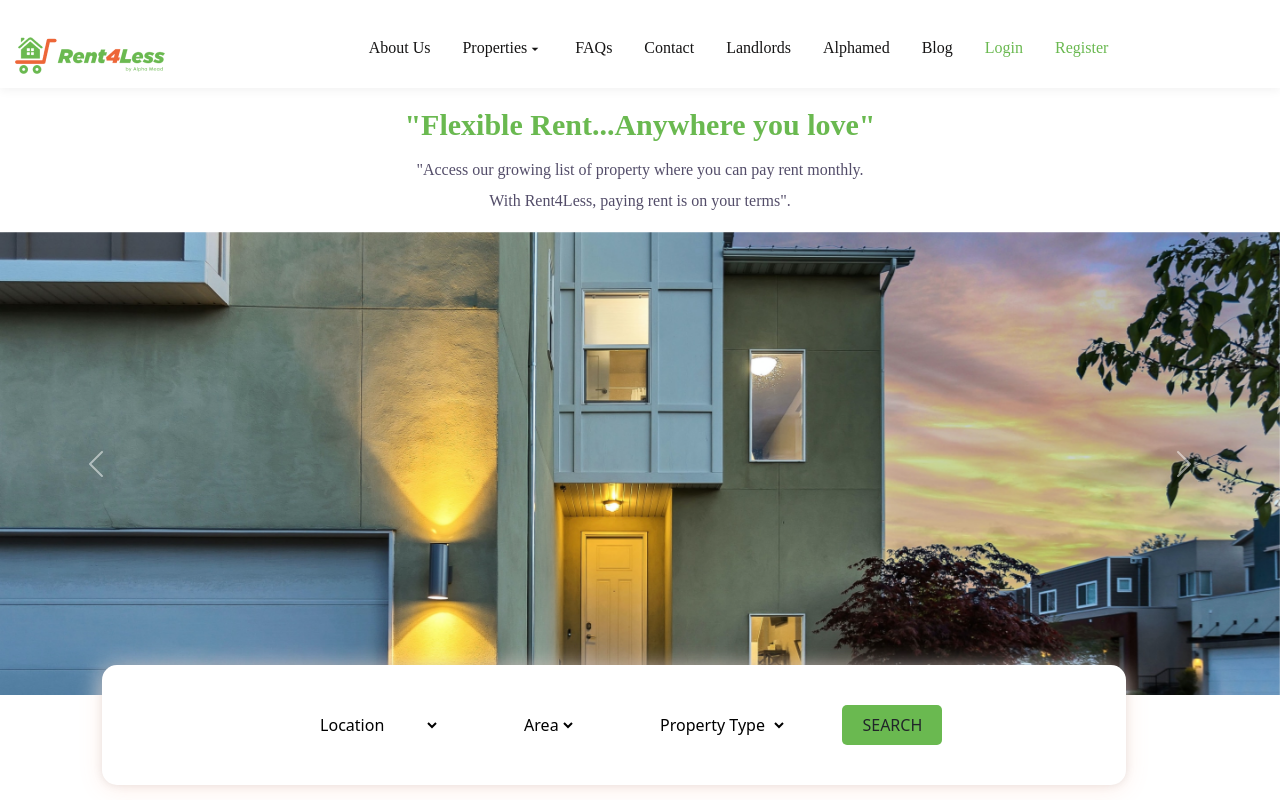
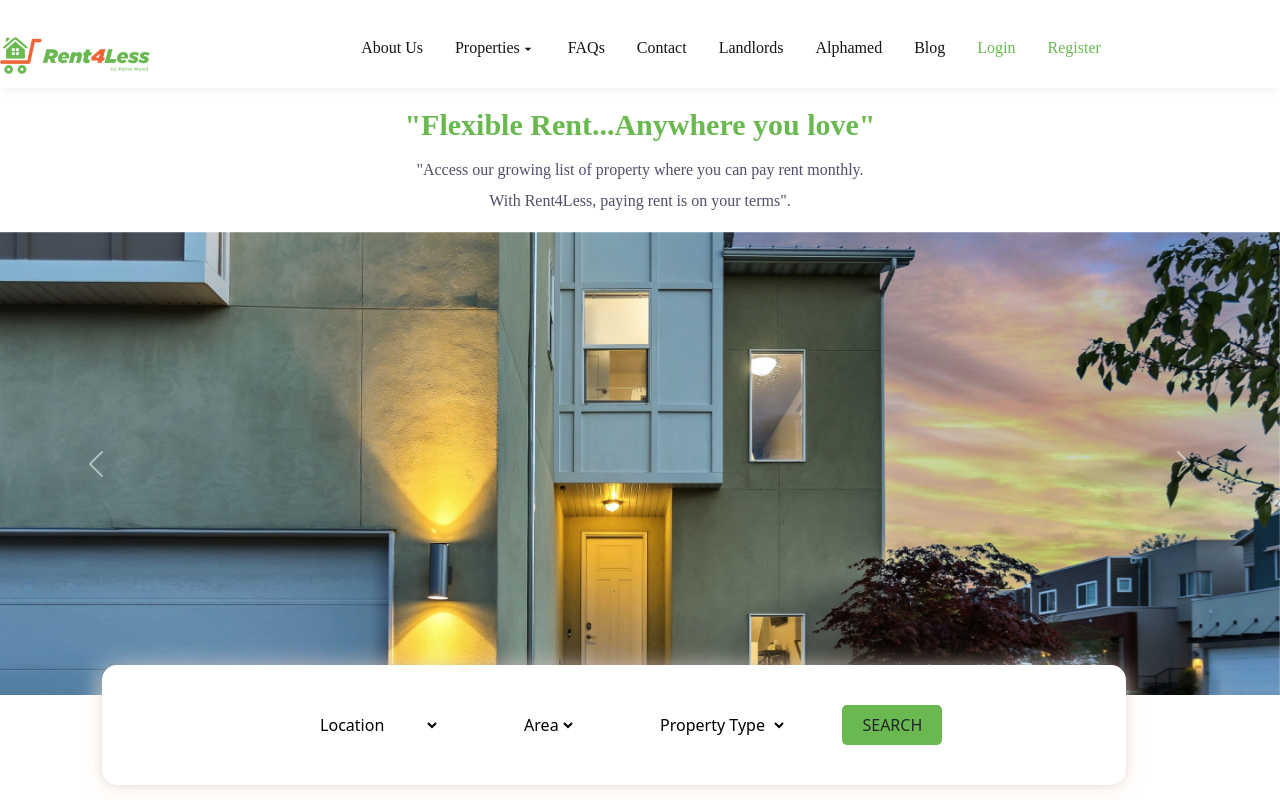
Before and after one commit to OloriAsabi/rent4less-app, a React (Create React App) app: page / in a window 1280 px wide. Shown: the top 800 px of the page. Built offline with nearby package versions, Linux system fonts and the light colour scheme; a web font is replaced by a local one.

Commit message:
commit on "main'

```diff
--- a/src/components/Community/Community.css
+++ b/src/components/Community/Community.css
@@ -61,7 +61,7 @@ font-size: 15px;
 
 @media screen and (max-width: 500px){
   .card-section{
-    width: 50vw;
+    width: 30vw;
   }
   .card1{
 height: 30vh;
--- a/src/components/Navbar/Nav.css
+++ b/src/components/Navbar/Nav.css
@@ -13,7 +13,6 @@
   .navbar-logo {
     display: flex;
     align-items: center;
-    margin-left: 15px;
   }
   .nav-menu {
     flex: 1;
```
